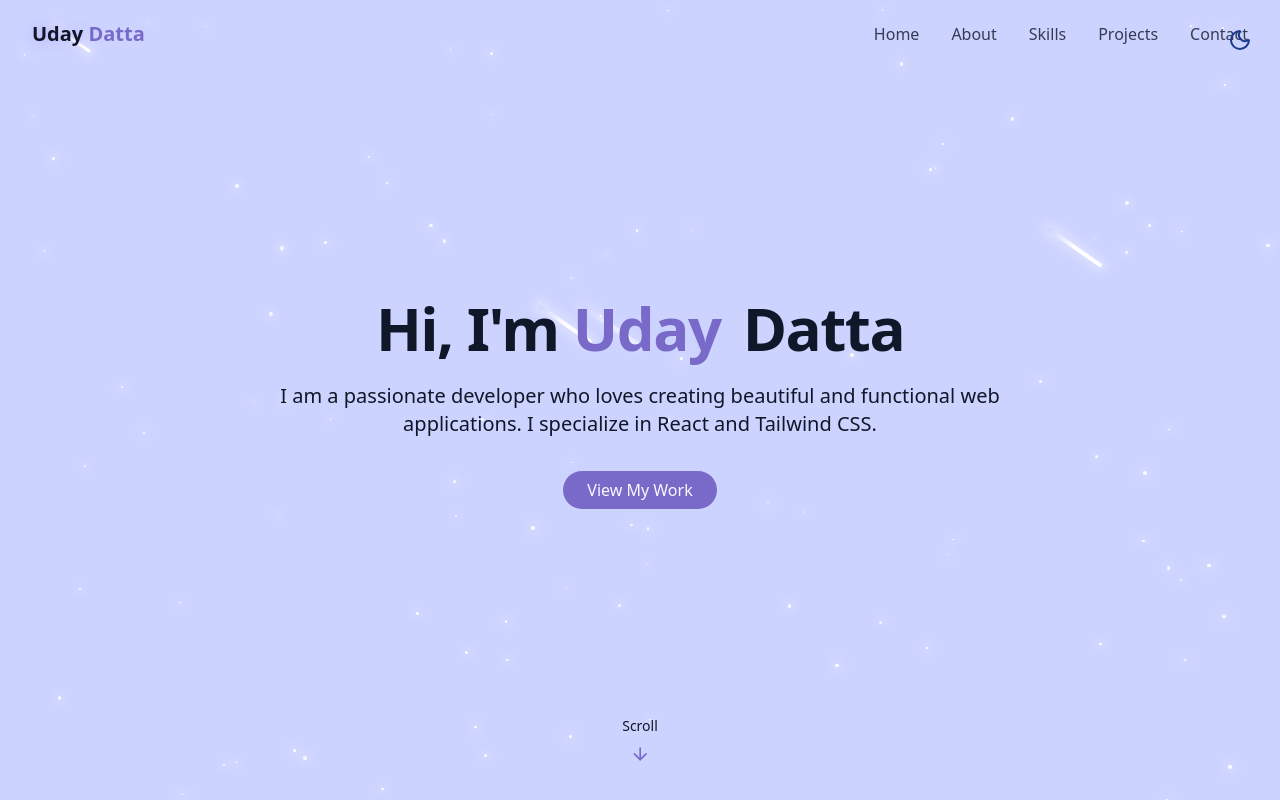
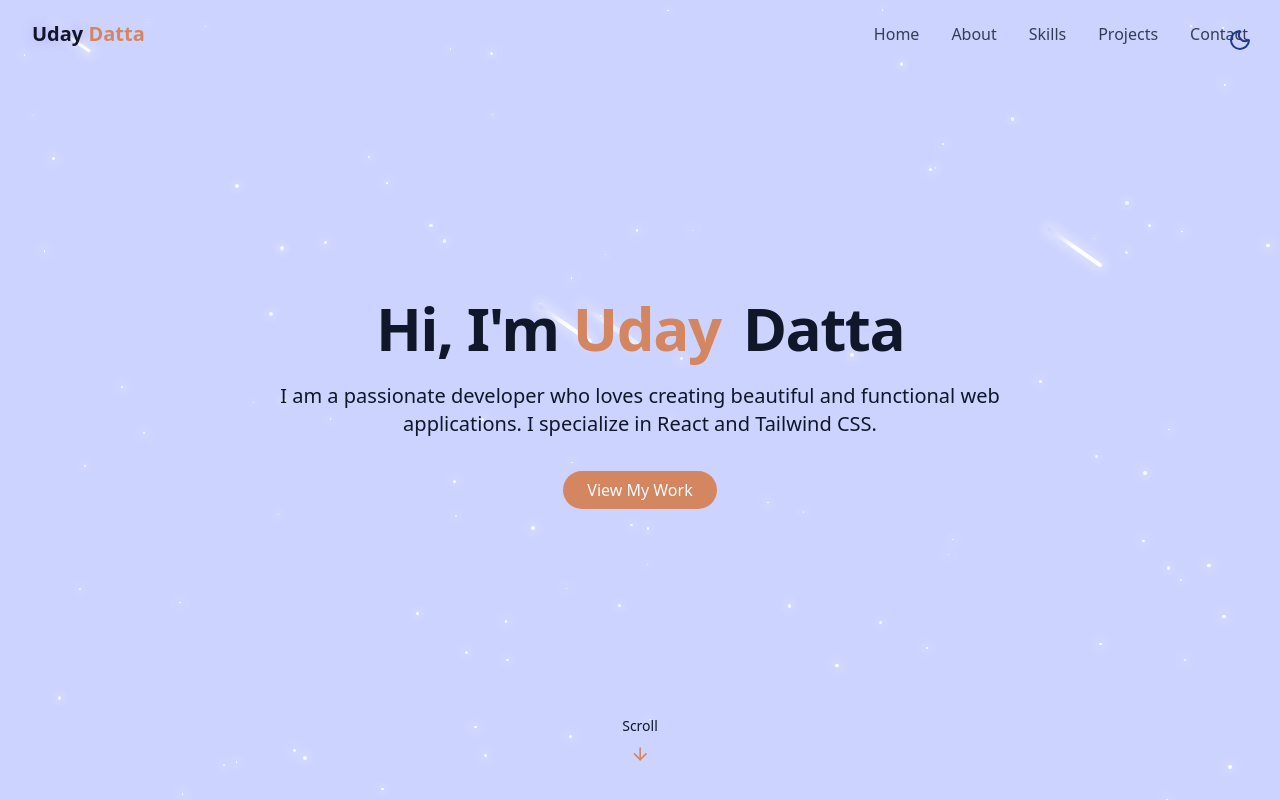
Before and after one commit to Uday-Datta/Uday-Datta.github.io, a React (Vite) app: page / in a window 1280 px wide. Shown: the top 800 px of the page. Built offline with nearby package versions, Linux system fonts and the light colour scheme.

Commit message:
index.css updated

```diff
--- a/src/index.css
+++ b/src/index.css
@@ -70,7 +70,7 @@
 
     --card: 0 0% 100%;
 
-    --primary: 250 47% 60%;
+    --primary: 20 57% 60%;
     --primary-foreground: 210 40% 98%;
 
     --border: 214 32% 91%;
@@ -83,7 +83,7 @@
 
     --card: 222 47% 8%;
 
-    --primary: 250 65% 65%;
+    --primary: 20 57% 60%;
     --primary-foreground: 213 31% 91%;
 
     --border: 217 33% 20%;
```
